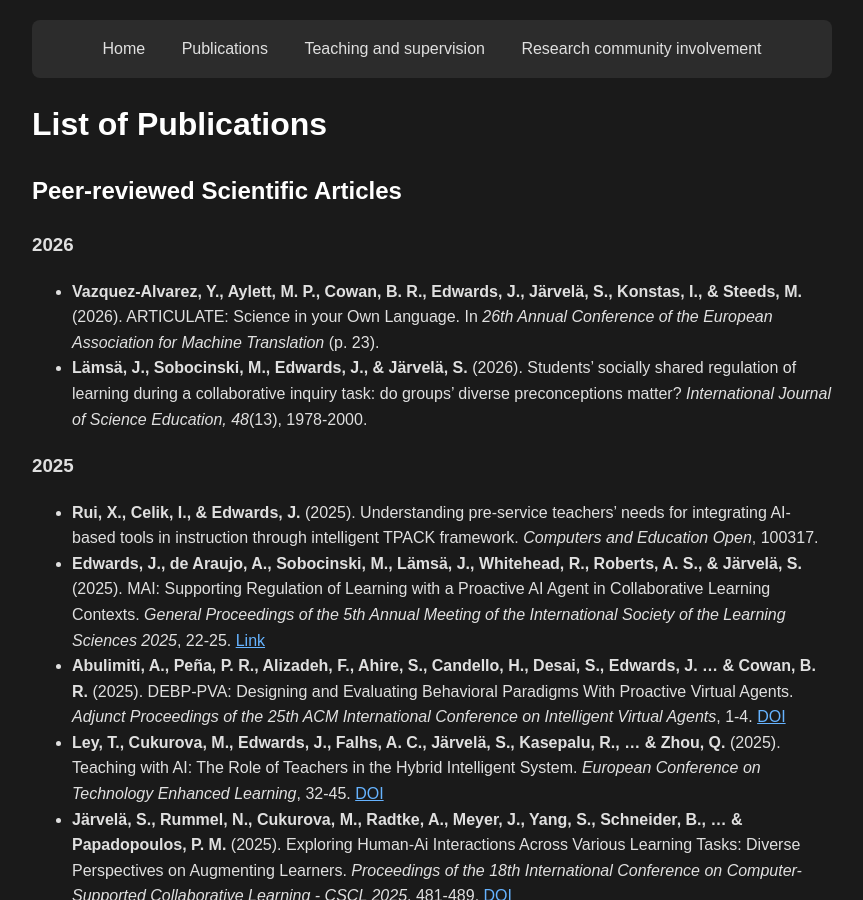
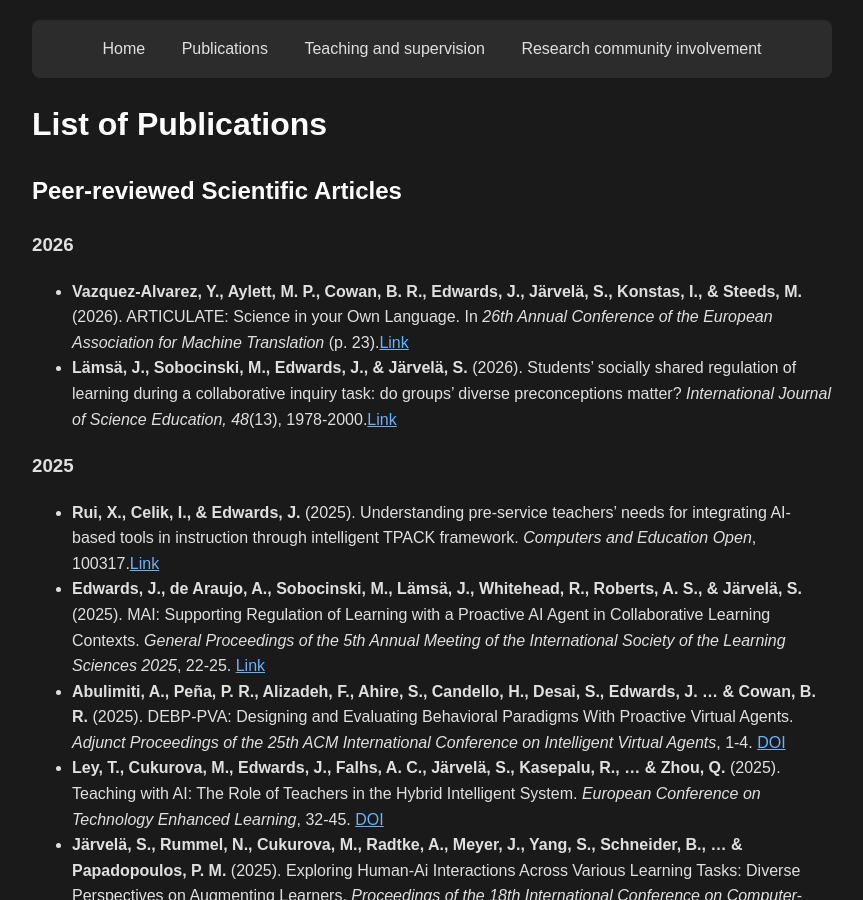
Before and after one commit to justinHCI/justinHCI.github.io, a Jekyll site: the page built from publications.md, in a window 1280 px wide and 900 px high. Shown: the whole window, without its empty margins (208-1071 px from the left). Built offline with Jekyll 4.4.1, drawn with Linux system fonts in a browser that asks for light colours; some of the changed text lies outside the part shown.

Commit message:
more stockton updates

```diff
--- a/_includes/footer.html
+++ b/_includes/footer.html
@@ -8,7 +8,7 @@
     </nav> -->
     <div class="socials">
         <p>Connect with me:</p>
-        <p>Email: <span class="blockspam" aria-hidden="true">PLEASE GO AWAY!</span> justin [dot] edwards [at]<!-- sdfjsdhfkjypcs --> oulu [dot] fi |
+        <p>Email: <span class="blockspam" aria-hidden="true">PLEASE GO AWAY!</span> justin [dot] edwards [at]<!-- sdfjsdhfkjypcs --> stockton [dot] edu |
         <a href="https://www.oulu.fi/en/researchers/justin-edwards">University of Oulu Researcher Profile</a> |
         <a href="https://www.linkedin.com/in/justin-edwards-88438996/">LinkedIn</a> |
         <a href="https://scholar.google.com/citations?user=9b7jfc8AAAAJ&hl">Google Scholar</a> |
--- a/publications.md
+++ b/publications.md
@@ -9,12 +9,12 @@ title: Publications
 
 ### 2026
 
-- **Vazquez-Alvarez, Y., Aylett, M. P., Cowan, B. R., Edwards, J., Järvelä, S., Konstas, I., & Steeds, M.** (2026). ARTICULATE: Science in your Own Language. In *26th Annual Conference of the European Association for Machine Translation* (p. 23).
-- **Lämsä, J., Sobocinski, M., Edwards, J., & Järvelä, S.** (2026). Students’ socially shared regulation of learning during a collaborative inquiry task: do groups’ diverse preconceptions matter? *International Journal of Science Education, 48*(13), 1978-2000.
+- **Vazquez-Alvarez, Y., Aylett, M. P., Cowan, B. R., Edwards, J., Järvelä, S., Konstas, I., & Steeds, M.** (2026). ARTICULATE: Science in your Own Language. In *26th Annual Conference of the European Association for Machine Translation* (p. 23).[Link](file:///C:/Users/edwar194/Downloads/EAMT2026_proceedings_Vol_2.pdf)
+- **Lämsä, J., Sobocinski, M., Edwards, J., & Järvelä, S.** (2026). Students’ socially shared regulation of learning during a collaborative inquiry task: do groups’ diverse preconceptions matter? *International Journal of Science Education, 48*(13), 1978-2000.[Link](https://www.tandfonline.com/doi/full/10.1080/09500693.2025.2504642)
 
 ### 2025
 
-- **Rui, X., Celik, I., & Edwards, J.** (2025). Understanding pre-service teachers’ needs for integrating AI-based tools in instruction through intelligent TPACK framework. *Computers and Education Open*, 100317.
+- **Rui, X., Celik, I., & Edwards, J.** (2025). Understanding pre-service teachers’ needs for integrating AI-based tools in instruction through intelligent TPACK framework. *Computers and Education Open*, 100317.[Link](https://www.sciencedirect.com/science/article/pii/S266655732500076X)
 - **Edwards, J., de Araujo, A., Sobocinski, M., Lämsä, J., Whitehead, R., Roberts, A. S., & Järvelä, S.** (2025). MAI: Supporting Regulation of Learning with a Proactive AI Agent in Collaborative Learning Contexts. *General Proceedings of the 5th Annual Meeting of the International Society of the Learning Sciences 2025*, 22-25. [Link](https://2025.isls.org/proceedings/)
 - **Abulimiti, A., Peña, P. R., Alizadeh, F., Ahire, S., Candello, H., Desai, S., Edwards, J. ... & Cowan, B. R.** (2025). DEBP-PVA: Designing and Evaluating Behavioral Paradigms With Proactive Virtual Agents. *Adjunct Proceedings of the 25th ACM International Conference on Intelligent Virtual Agents*, 1-4. [DOI](https://doi.org/10.1145/3742886.3758118)
 - **Ley, T., Cukurova, M., Edwards, J., Falhs, A. C., Järvelä, S., Kasepalu, R., ... & Zhou, Q.** (2025). Teaching with AI: The Role of Teachers in the Hybrid Intelligent System. *European Conference on Technology Enhanced Learning*, 32-45. [DOI](https://doi.org/10.1007/978-3-032-03873-9_3)
```
Also changed, not shown: index.md (+2 -0 lines).
